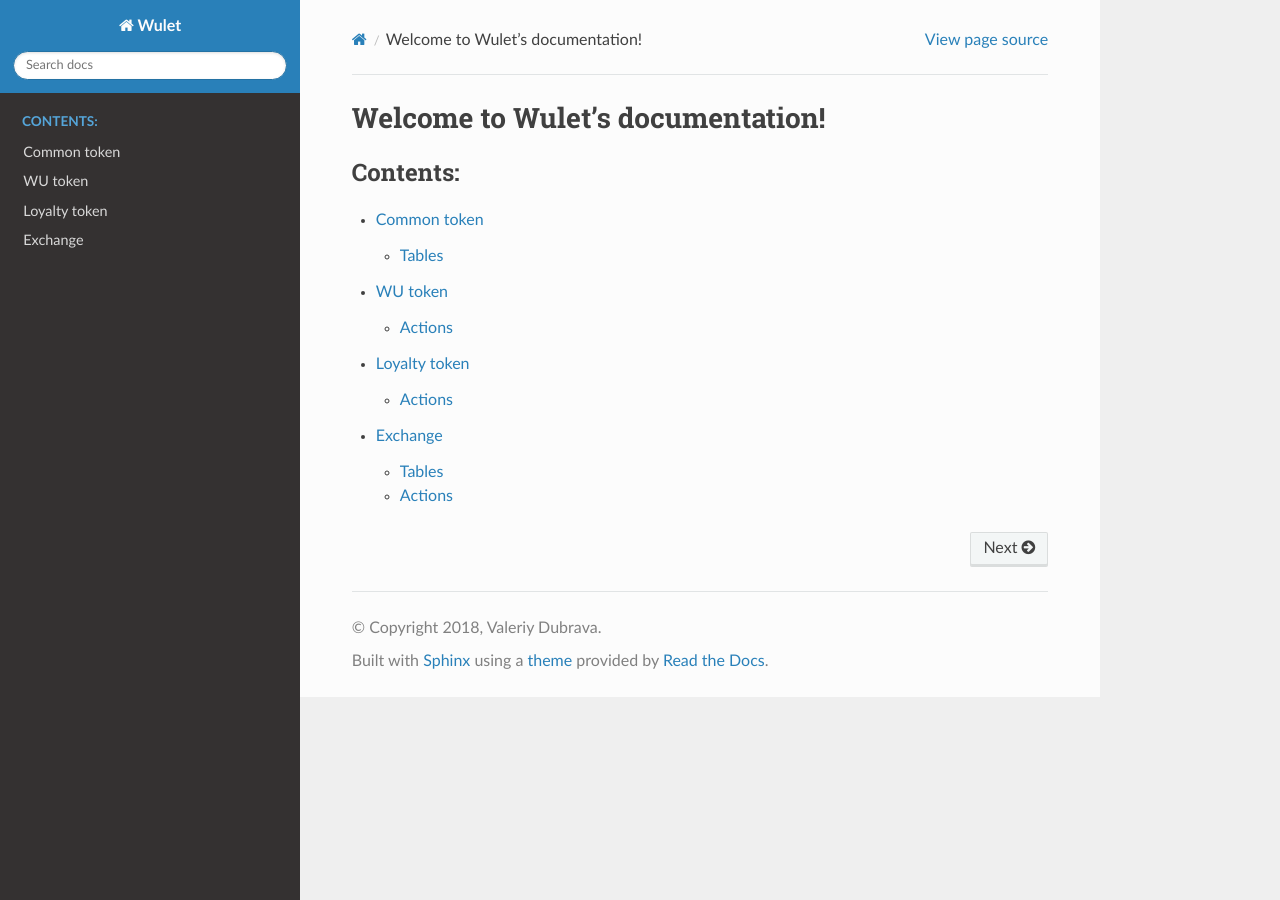
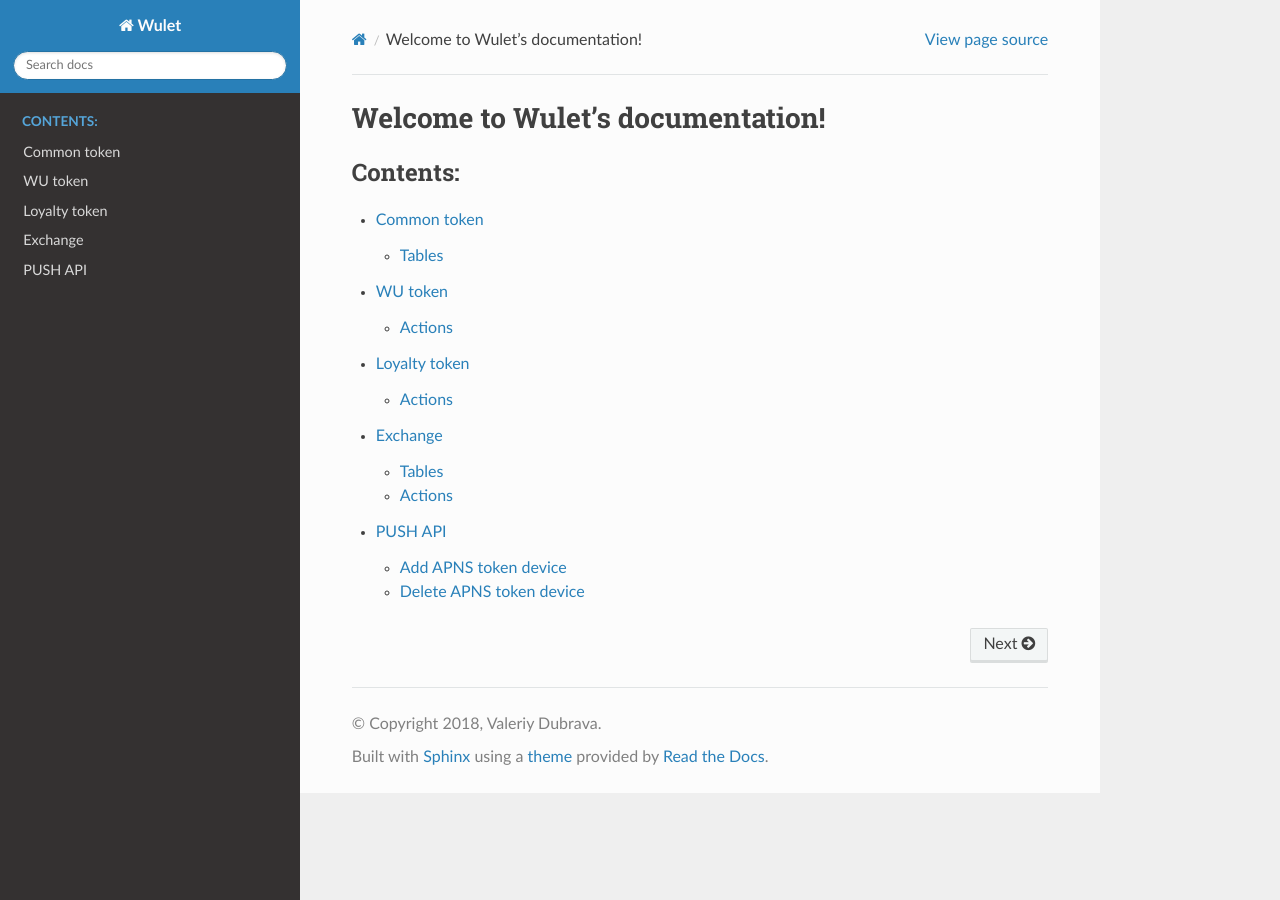
Before and after one commit to Wuletou/docs, a Sphinx documentation site: the page built from docs/source/index.rst, in a window 1280 px wide. Built offline with Sphinx 7.4.7 and the Read the Docs theme 2.0.0, drawn with Linux system fonts in a browser that asks for light colours; formulas are drawn with MathJax 3; some of the changed lines change nothing that is shown.

Commit message:
add PUSH API

```diff
--- a/docs/source/index.rst
+++ b/docs/source/index.rst
@@ -14,3 +14,4 @@ Welcome to Wulet's documentation!
    wu_token
    loyalty_token
    exchange
+   pushes
--- /dev/null
+++ b/docs/source/pushes.rst
@@ -0,0 +1,32 @@
+PUSH API
+========
+Add APNS token device
+_____________________
+
+.. code-block:: bash
+
+    POST /user-devices HTTP/1.0
+    Host: api-wulet.unblocking.io
+
+    {
+      "account": "iostestddg11",
+      "token": "c6a0cef6e29d7b38040c843d2296b7ecdf3d66f5d1b62e3cffb64a2edadd6d05"
+    }
+
+where:
+    * ``account`` - EOS account of user used at Wulet Platform,
+    * ``token`` - APNS device token of user.
+
+Delete APNS token device
+________________________
+
+.. code-block:: bash
+
+    DELETE /user-devices/TOKEN?account=ACCOUNT HTTP/1.0
+    Host: api-wulet.unblocking.io
+    X-Signature: SIGNATURE
+
+where:
+    * ``TOKEN`` - EOS account of user used at Wulet Platform,
+    * ``ACCOUNT`` - APNS device token of user,
+    * ``SIGNATURE`` - APNS device token of user.
```
